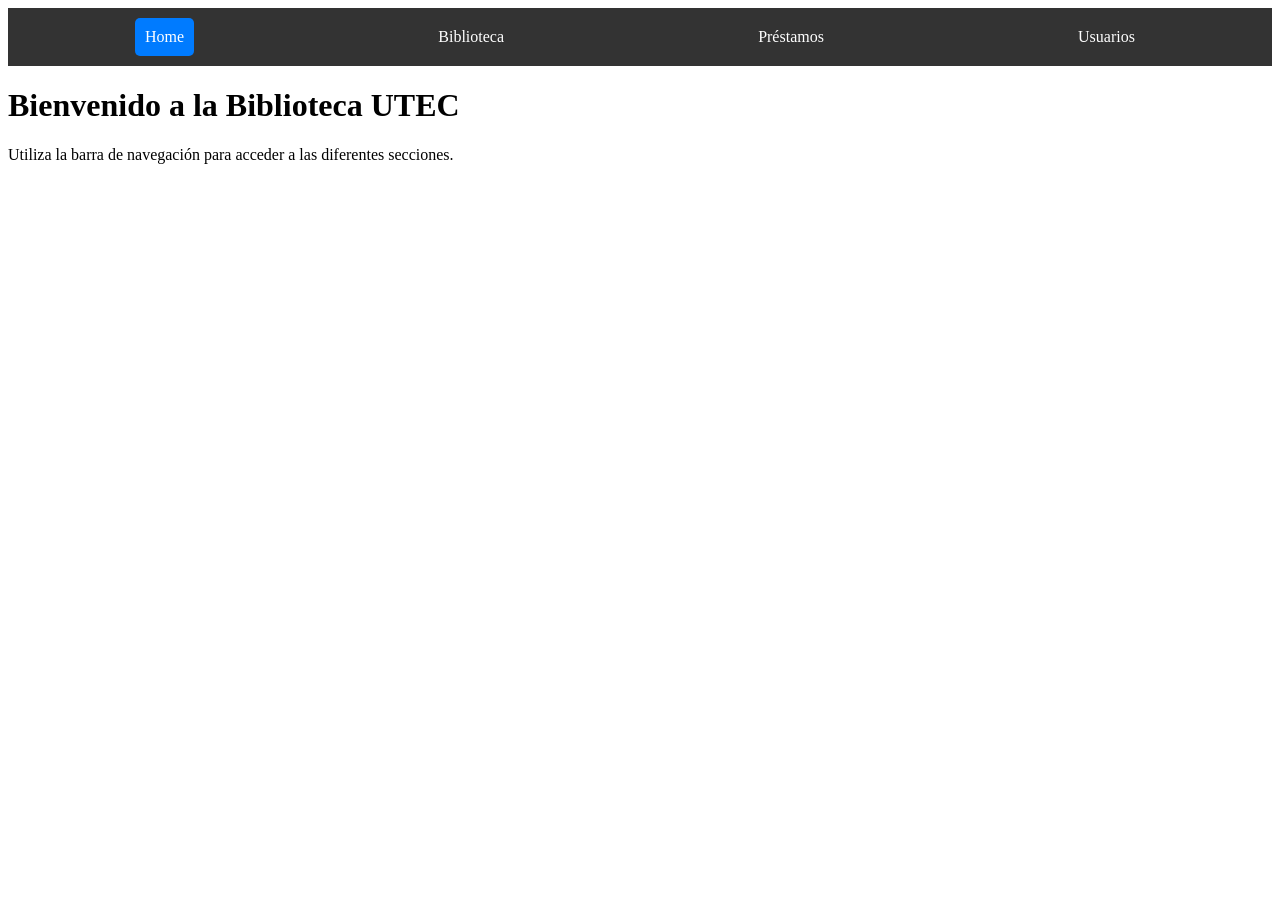
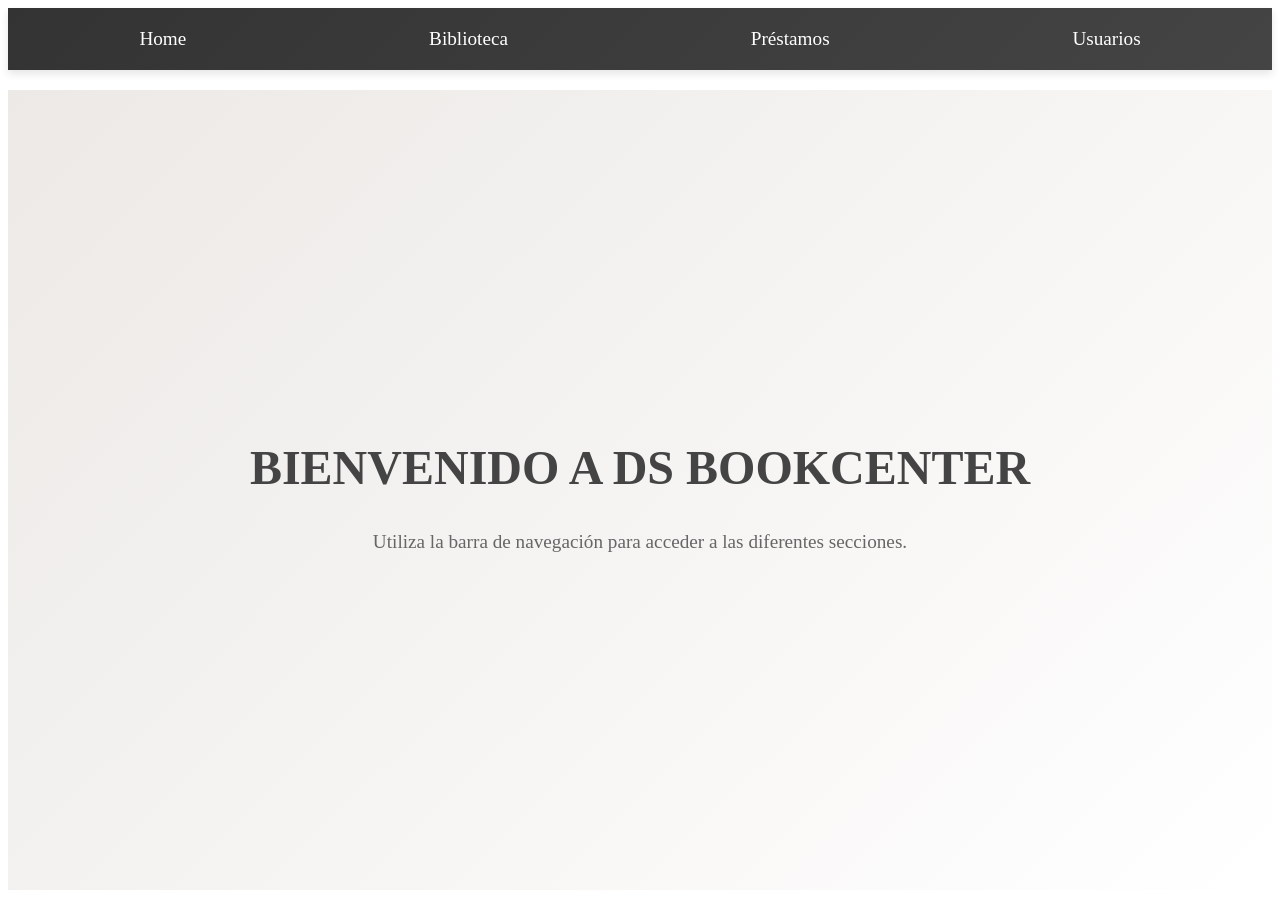
Before and after one commit to AlejandroMarceloCh/front-back-CC2024, a React (Create React App) app in the folder frontend/biblioteca-app/: page / in a window 1280 px wide. Before the commit the page ends 800 px from the top, so only its background shows below. Built offline with nearby package versions, Linux system fonts and the light colour scheme; the HTML template or start-up script is replaced by a standard one.

Commit message:
arreglando el css antes de subirlo porque ya me aburri

```diff
--- a/frontend/biblioteca-app/src/components/Navbar.js
+++ b/frontend/biblioteca-app/src/components/Navbar.js
@@ -1,14 +1,14 @@
 import React from 'react';
-import { NavLink } from 'react-router-dom';
+import { Link } from 'react-router-dom';
 import '../styles/Navbar.css';
 
 const Navbar = () => {
     return (
         <nav className="navbar">
-            <NavLink exact to="/" activeClassName="active">Home</NavLink>
-            <NavLink to="/biblioteca" activeClassName="active">Biblioteca</NavLink>
-            <NavLink to="/prestamos" activeClassName="active">Préstamos</NavLink>
-            <NavLink to="/usuarios" activeClassName="active">Usuarios</NavLink>
+            <Link to="/" className="nav-link">Home</Link>
+            <Link to="/biblioteca" className="nav-link">Biblioteca</Link>
+            <Link to="/prestamos" className="nav-link">Préstamos</Link>
+            <Link to="/usuarios" className="nav-link">Usuarios</Link>
         </nav>
     );
 };
--- a/frontend/biblioteca-app/src/components/RegisterUser.js
+++ b/frontend/biblioteca-app/src/components/RegisterUser.js
@@ -90,14 +90,6 @@
                     placeholder="Dirección"
                     onFocus={() => onFixChange(true)} // Activar el modo "fijo"
                 />
-                <input
-                    type="password"
-                    name="contrasena"
-                    value={userData.contrasena}
-                    onChange={handleChange}
-                    placeholder="Contraseña"
-                    onFocus={() => onFixChange(true)} // Activar el modo "fijo"
-                />
                 <button type="submit">Registrar Usuario</button>
             </form>
             {message && <div className="register-message">{message}</div>}
--- a/frontend/biblioteca-app/src/pages/Home.js
+++ b/frontend/biblioteca-app/src/pages/Home.js
@@ -1,9 +1,10 @@
 import React from 'react';
+import '../styles/Home.css';
 
 const Home = () => {
     return (
-        <div>
-            <h1>Bienvenido a la Biblioteca UTEC</h1>
+        <div className="home-container">
+            <h1>BIENVENIDO A DS BOOKCENTER</h1>
             <p>Utiliza la barra de navegación para acceder a las diferentes secciones.</p>
         </div>
     );
--- /dev/null
+++ b/frontend/biblioteca-app/src/styles/Home.css
@@ -0,0 +1,21 @@
+.home-container {
+    display: flex;
+    flex-direction: column;
+    justify-content: center;
+    align-items: center;
+    height: 100vh;
+    background: linear-gradient(135deg, #ece9e6, #ffffff);
+    color: #333;
+    text-align: center;
+}
+
+.home-container h1 {
+    font-size: 3rem;
+    margin-bottom: 1rem;
+    color: #444;
+}
+
+.home-container p {
+    font-size: 1.2rem;
+    color: #666;
+}
--- a/frontend/biblioteca-app/src/styles/Navbar.css
+++ b/frontend/biblioteca-app/src/styles/Navbar.css
@@ -1,24 +1,24 @@
 .navbar {
-    background-color: #333;
-    padding: 10px 20px;
     display: flex;
     justify-content: space-around;
-    align-items: center;
+    background: linear-gradient(135deg, #333, #444);
+    padding: 10px 0;
+    box-shadow: 0 4px 8px rgba(0, 0, 0, 0.1);
+    position: sticky;
+    top: 0;
+    z-index: 1000;
 }
 
-.navbar a {
-    color: white;
+.nav-link {
+    color: #ddd;
     text-decoration: none;
-    padding: 10px 15px;
-    border-radius: 5px;
-    transition: background-color 0.3s ease;
+    font-size: 1.2rem;
+    padding: 10px 20px;
+    transition: color 0.3s, background-color 0.3s;
 }
 
-.navbar a:hover {
-    background-color: #555;
+.nav-link:hover {
+    color: #fff;
+    background-color: rgba(255, 255, 255, 0.1);
+    border-radius: 5px;
 }
-
-.navbar a.active {
-    background-color: #007bff;
-    color: white;
-}
```
